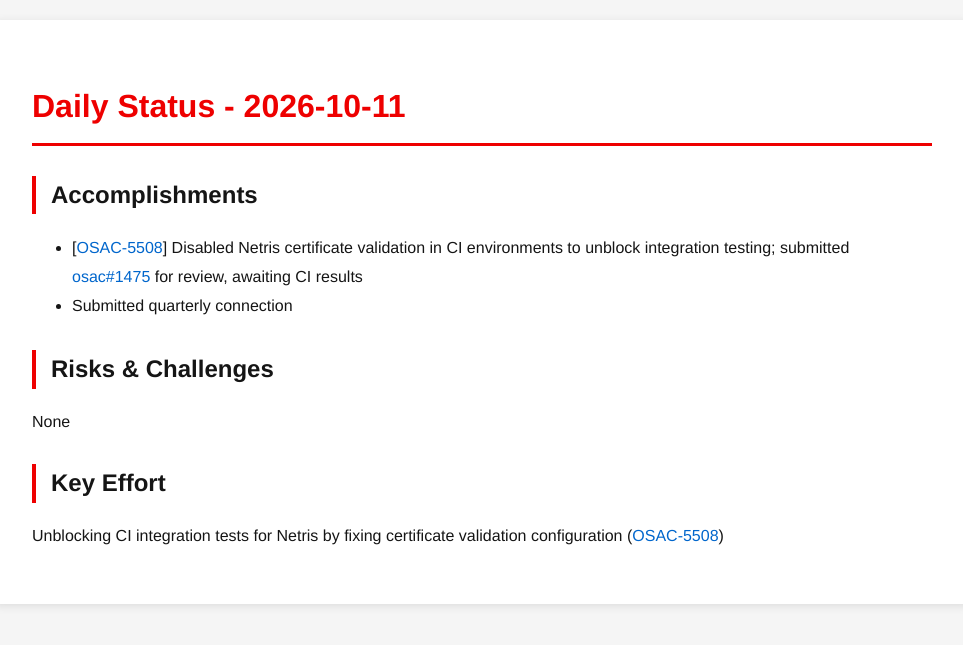
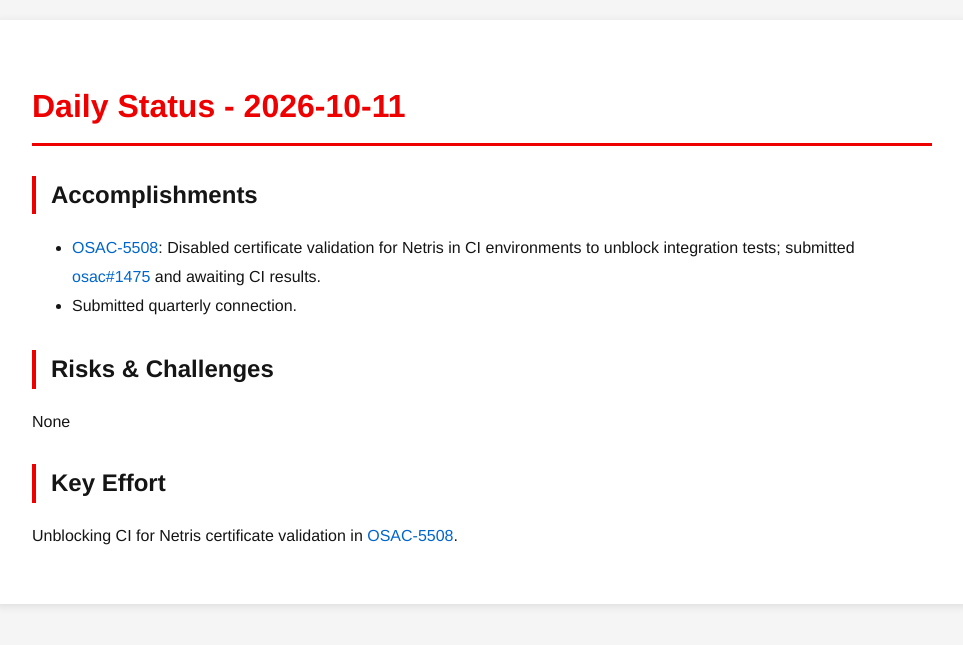
Before and after one commit to tzvatot/daily-status, a Jekyll site: the page built from 2026-10-11.md, in a window 1280 px wide. Shown: the top 645 px of the page, without its empty margins (158-1121 px from the left). Built offline with Jekyll 4.4.1, drawn with Linux system fonts in a browser that asks for light colours.

Commit message:
Daily status update - 2026-10-11

```diff
--- a/2026-10-11.md
+++ b/2026-10-11.md
@@ -7,11 +7,11 @@ date: 2026-10-11
 # Daily Status - 2026-10-11
 
 ## Accomplishments
-- [[OSAC-5508](https://redhat.atlassian.net/browse/OSAC-5508)] Disabled Netris certificate validation in CI environments to unblock integration testing; submitted [osac#1475](https://github.com/osac-project/osac/pull/1475) for review, awaiting CI results
-- Submitted quarterly connection
+- [OSAC-5508](https://redhat.atlassian.net/browse/OSAC-5508): Disabled certificate validation for Netris in CI environments to unblock integration tests; submitted [osac#1475](https://github.com/osac-project/osac/pull/1475) and awaiting CI results.
+- Submitted quarterly connection.
 
 ## Risks & Challenges
 None
 
 ## Key Effort
-Unblocking CI integration tests for Netris by fixing certificate validation configuration ([OSAC-5508](https://redhat.atlassian.net/browse/OSAC-5508))
+Unblocking CI for Netris certificate validation in [OSAC-5508](https://redhat.atlassian.net/browse/OSAC-5508).
```
